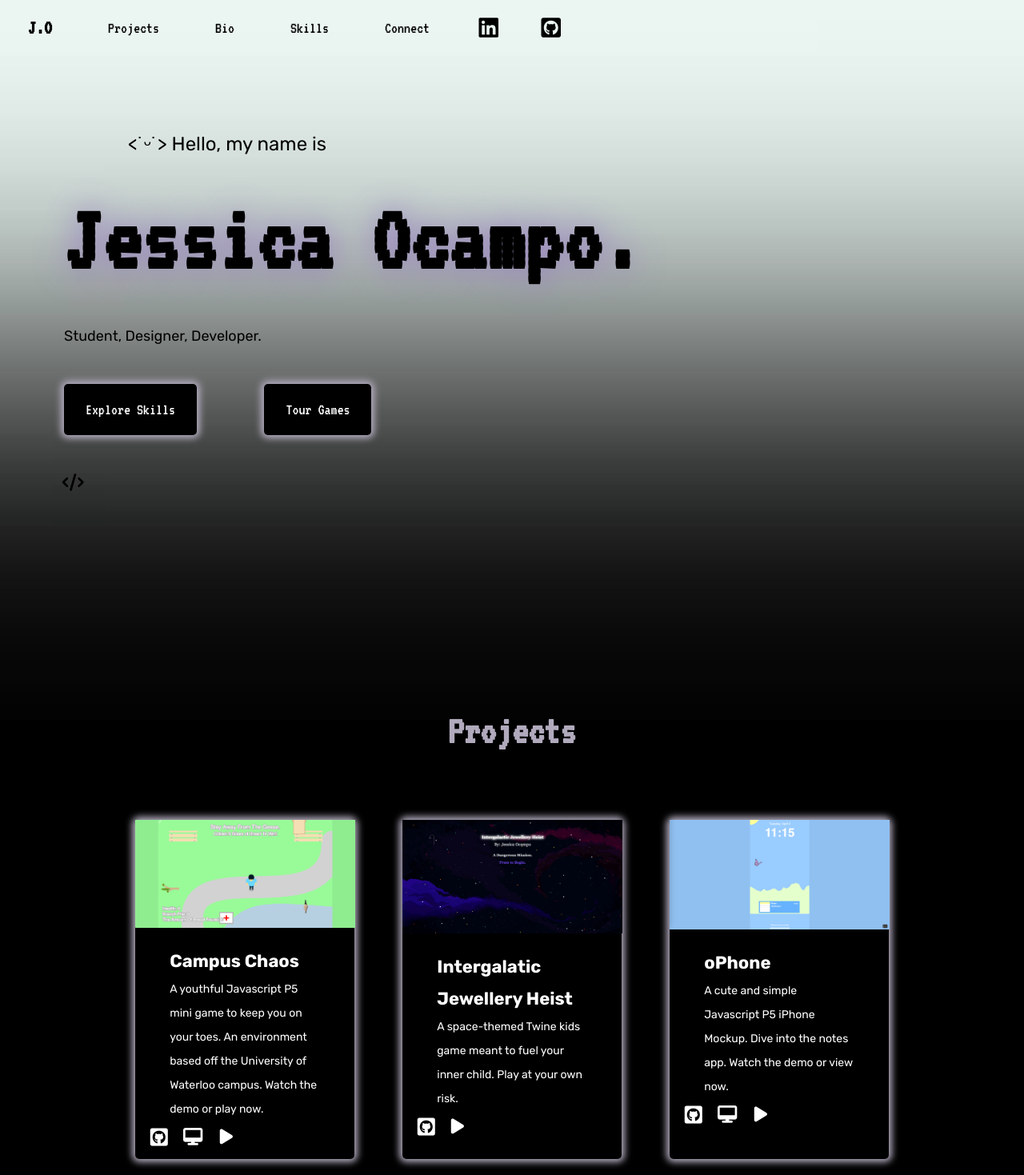
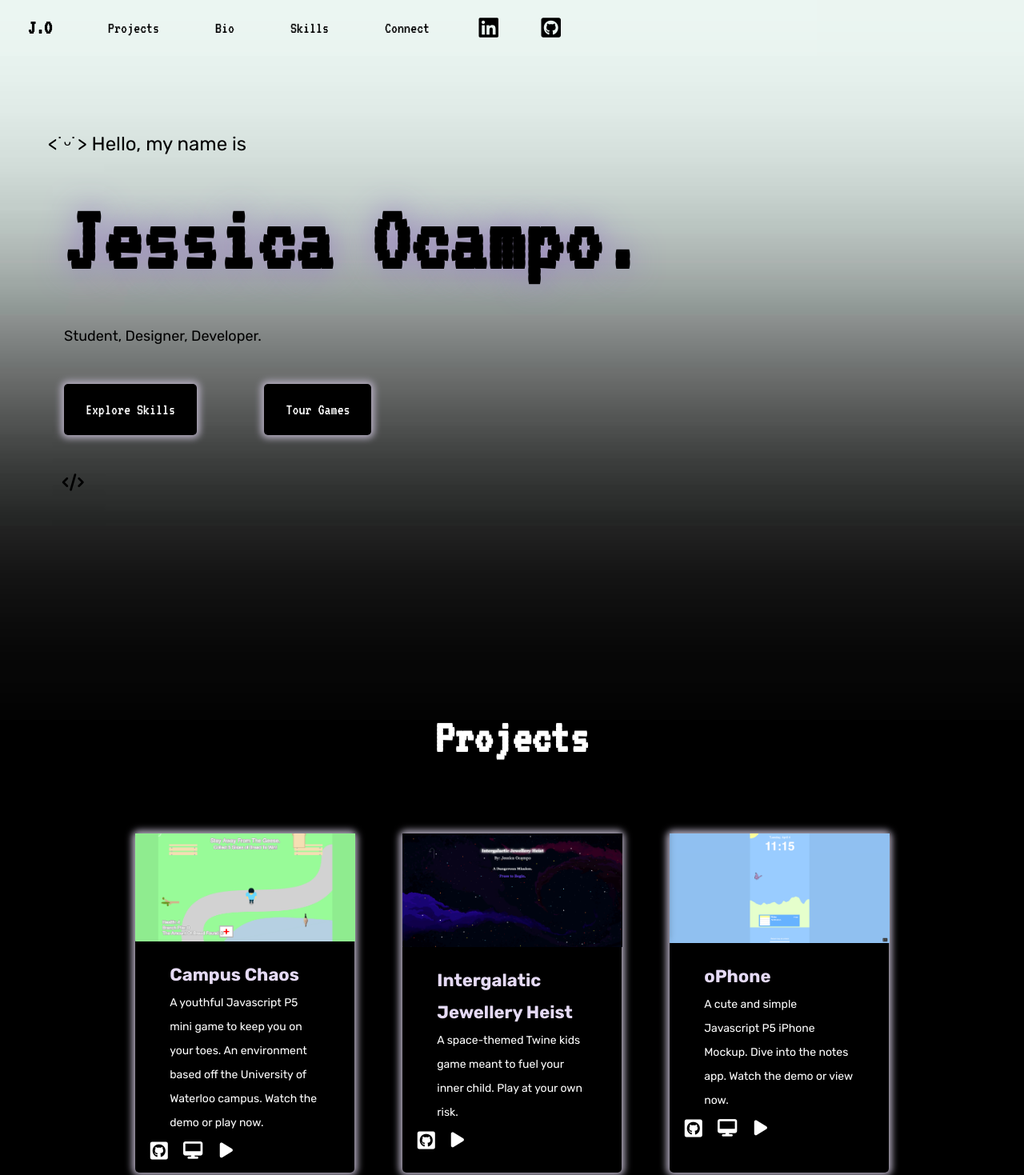
Before and after one commit to jessicasocampo/JessicaOcampoPortfolioSite, a plain HTML site: page index.html in a window 1280 px wide. Shown: the top 1469 px of the page at 80% size. Drawn offline with Linux system fonts and the light colour scheme.

Commit message:
Update index.html

```diff
--- a/index.html
+++ b/index.html
@@ -120,14 +120,14 @@
         }
 
     h2 {
-      color: #b1aabd;
+      color: white;
       font-family: VT323, monospace;
-      font-size: 50px;
+      font-size: 60px;
       text-align: center;
     }
 
     h3 {
-      color: white;
+      color: #e5daf5;
       font-size: 22px;
       font-weight: bold;
       text-align: left;
@@ -401,11 +401,11 @@
       color: white;
       margin: 0 auto;
       text-align: center;
-      width: 90px;
+      width: 120px;
       height: auto;
       font-family: "Rubik", sans-serif;
       font-size: 15;
-      padding: 20px 20px 20px 20px;
+      padding: 20px 10px;
     }
 
     footer {
@@ -429,7 +429,7 @@
   </nav>
 
   <header>
-    <p style="font-size: 24px; margin: 0 50;"><˙ᵕ˙> Hello, my name is</p>
+    <p style="font-size: 24px; margin: 0 60px;"><˙ᵕ˙> Hello, my name is</p>
     <h1 class="glow-text">Jessica Ocampo.</h1>
     <p style="margin: 0 80px;">Student, Designer, Developer.</p>
     <br>
```
